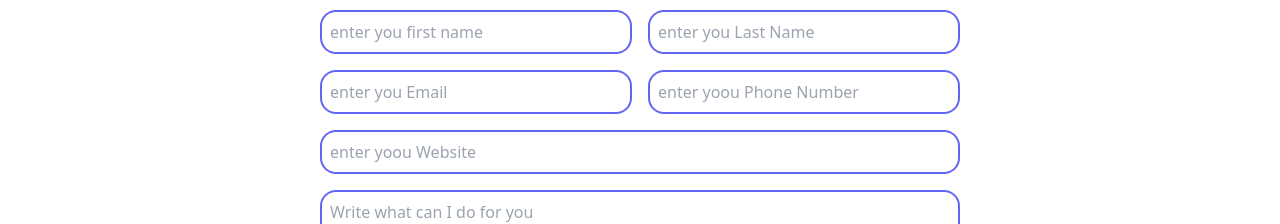
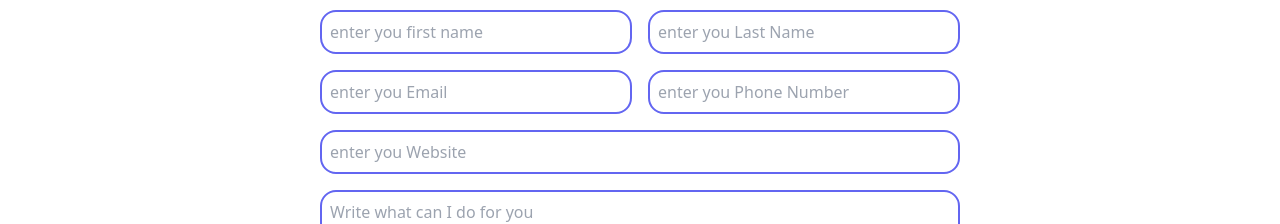
Before and after one commit to gemechu-jima/portfolio, a React (Vite) app: page /contactme in a window 1280 px wide. Shown: the part 210-434 px from the top of the page. Built offline with nearby package versions, Linux system fonts and the light colour scheme; a web font is replaced by a local one; what react-date-object would draw is missing.

Commit message:
youu to you

```diff
--- a/src/Components/Contact.jsx
+++ b/src/Components/Contact.jsx
@@ -41,10 +41,10 @@ function Contact() {
           <input placeholder="enter you Email "
            className={classnames}
           />
-          <input placeholder="enter yoou Phone Number "
+          <input placeholder="enter you Phone Number "
            className={classnames}
           />
-            <input placeholder="enter yoou Website"
+            <input placeholder="enter you Website"
            className={`${classnames} sm:col-span-2`}
            />
           <textarea rows={5} cols={5}  className={`${classnames} sm:col-span-2`} placeholder="Write what can I do for you">
```
